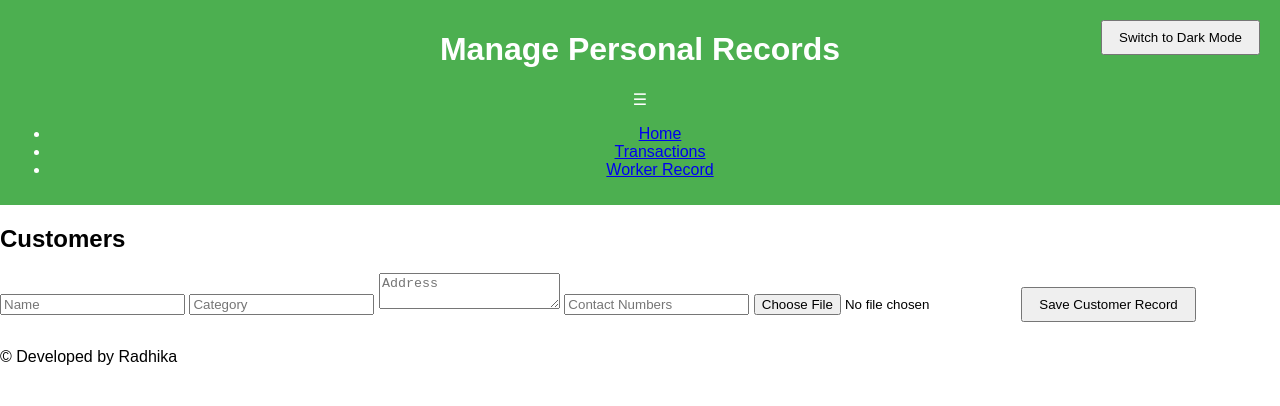
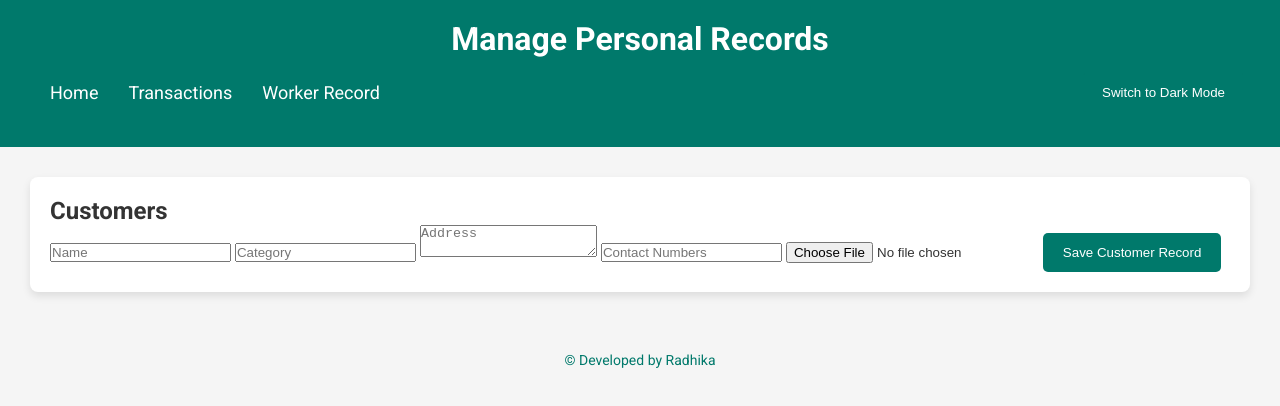
Before and after one commit to Himanshu-Mittal001/Gurukul, a plain HTML site: page index.html in a window 1280 px wide. Drawn offline with Linux system fonts and the light colour scheme.

Commit message:
Update style.css

```diff
--- a/style.css
+++ b/style.css
@@ -1,67 +1,112 @@
-body {
-  font-family: Arial, sans-serif;
+/* Google Fonts */
+@import url('https://fonts.googleapis.com/css2?family=Roboto:wght@400;500;700&display=swap');
+
+/* Reset and Basic Styles */
+* {
   margin: 0;
   padding: 0;
-  background-color: white;
-  color: black;
+  box-sizing: border-box;
+}
+
+body {
+  font-family: 'Roboto', sans-serif;
+  background-color: #f5f5f5;
+  color: #333;
 }
 
 header {
-  background-color: #4CAF50;
+  background-color: #00796b;
   color: white;
-  padding: 10px;
+  padding: 20px;
   text-align: center;
 }
 
+nav {
+  display: flex;
+  justify-content: space-between;
+  align-items: center;
+  padding: 15px;
+  background-color: #00796b;
+}
+
+nav a {
+  color: white;
+  text-decoration: none;
+  font-size: 18px;
+  margin: 0 15px;
+}
+
+nav .hamburger {
+  display: none;
+}
+
+nav ul {
+  display: flex;
+}
+
+nav ul li {
+  list-style-type: none;
+}
+
+@media screen and (max-width: 768px) {
+  nav ul {
+    display: none;
+    flex-direction: column;
+    position: absolute;
+    background-color: #00796b;
+    top: 60px;
+    left: 0;
+    width: 100%;
+  }
+
+  nav ul.active {
+    display: block;
+  }
+
+  nav .hamburger {
+    display: block;
+    cursor: pointer;
+  }
+
+  nav ul li {
+    padding: 10px;
+    text-align: center;
+  }
+}
+
+/* Flexbox Layout for Sections */
+.records-section {
+  display: flex;
+  justify-content: space-between;
+  padding: 20px;
+}
+
+.section {
+  flex: 1;
+  background-color: #fff;
+  padding: 20px;
+  margin: 10px;
+  border-radius: 8px;
+  box-shadow: 0 4px 8px rgba(0, 0, 0, 0.1);
+}
+
+/* Button Styles */
 button {
-  margin: 10px;
-  padding: 8px 16px;
+  padding: 12px 20px;
+  background-color: #00796b;
+  color: white;
+  border: none;
+  border-radius: 5px;
   cursor: pointer;
 }
 
-#toggleMode {
-  position: absolute;
-  top: 10px;
-  right: 10px;
+button:hover {
+  background-color: #004d40;
 }
 
-table {
-  width: 100%;
-  margin: 20px;
-  border-collapse: collapse;
+footer {
+  text-align: center;
+  font-size: 14px;
+  margin-top: 30px;
+  color: #00796b;
 }
-
-table th, table td {
-  border: 1px solid #ddd;
-  padding: 8px;
-  text-align: center;
-}
-
-table th {
-  background-color: #f2f2f2;
-}
-
-table td.debit {
-  color: red;
-}
-
-table td.credit {
-  color: green;
-}
-
-table td.totalBalance {
-  font-weight: bold;
-}
-
-body.dark-mode {
-  background-color: #121212;
-  color: white;
-}
-
-body.dark-mode table {
-  background-color: #333;
-}
-
-body.dark-mode table th {
-  background-color: #444;
-}
```
